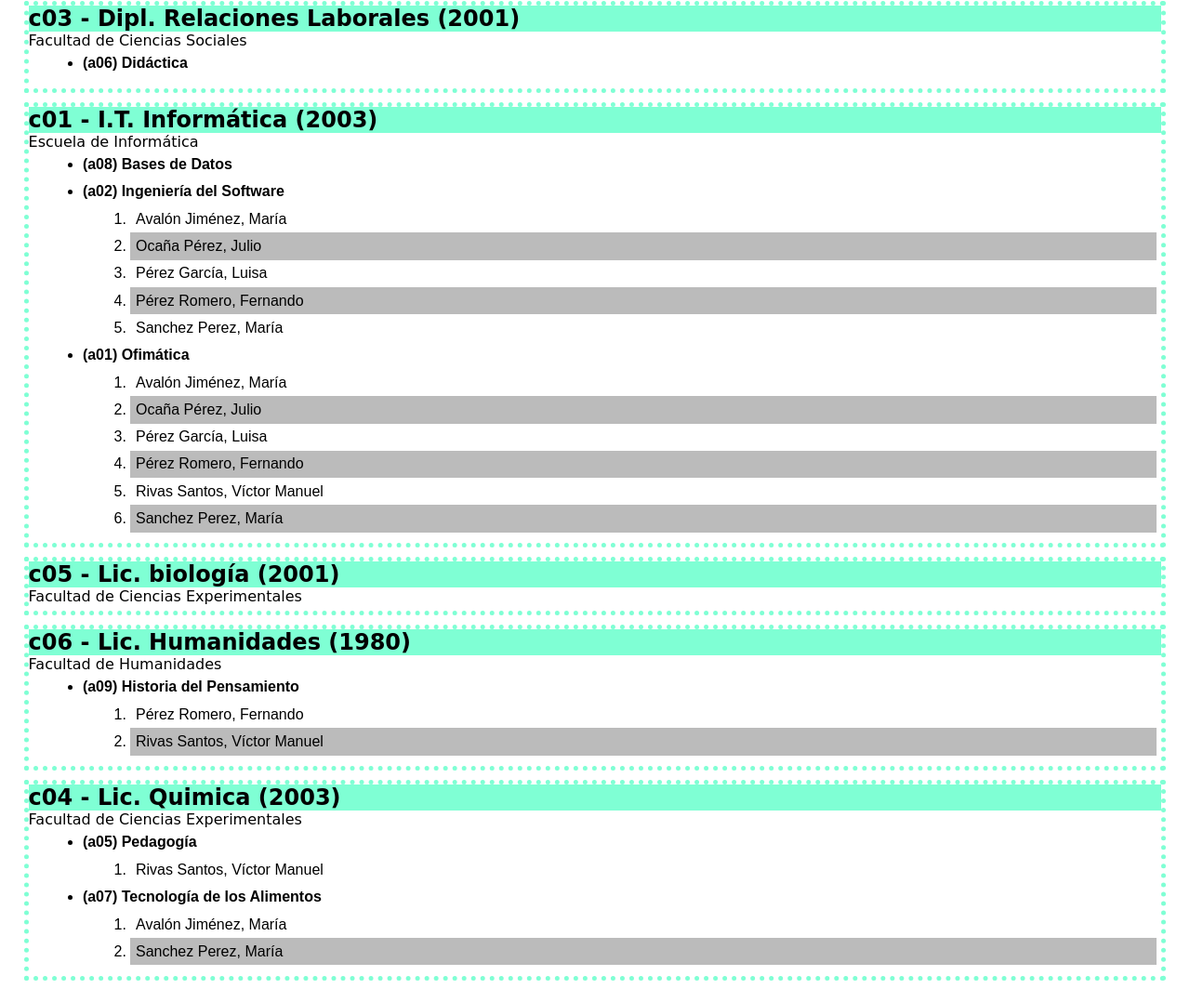
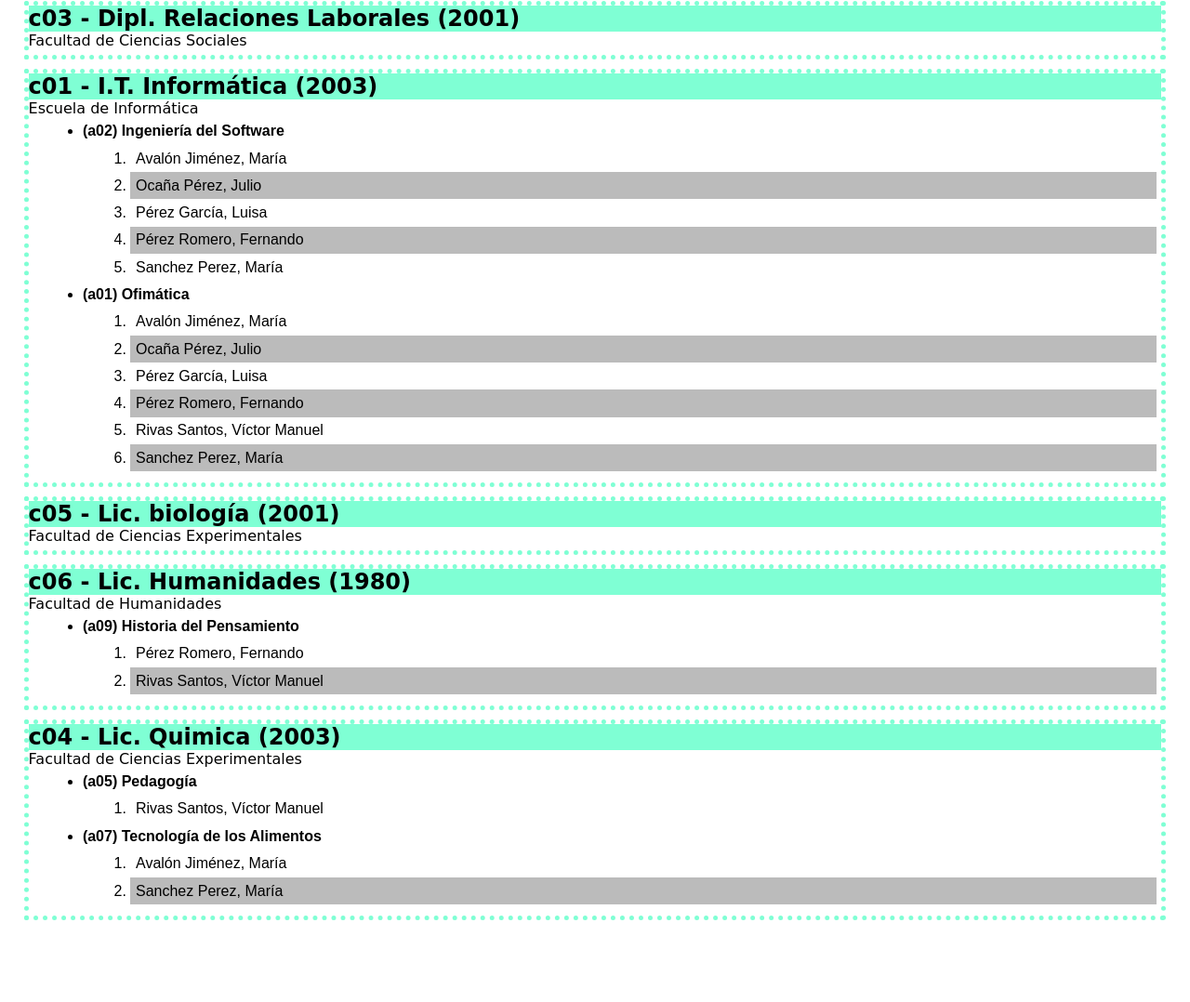
Before and after one commit to MBJ-hub/2021_LMSGI_MBJ, a plain HTML site: page ud06/09/09.html in a window 1280 px wide. Shown: the part 271-1349 px from the top of the page at 93% size. After the commit the page ends 1284 px from the top, so only its background shows below. Drawn offline with Linux system fonts and the light colour scheme.

Commit message:
Add files via upload

```diff
--- a/ud06/09/09.html
+++ b/ud06/09/09.html
@@ -1,16 +1,16 @@
-<!-- @author: Mario Badallo Jiménez-->
-<head>
+<!DOCTYPE htm><html>
+    <head>
         <META http-equiv="Content-Type" content="text/html; charset=UTF-8">
         <title>09 XSLT Mario Badallo Jimenez</title>
-        <meta charset="UTF-8">
-        <meta name="viewport" content="width=device-width, initial-scale=1.0">
-        <meta name="author" content="Sasha">
-        <meta name="application-name" content="AppWeb de LMSGI">
-        <meta name="description" content="Ejercicio de LMGSI">
-        <meta name="keywords" content="xslt, xml">
+        <link rel="stylesheet" href="09.css" type="text/css">
+        <meta name="author" content="Mario Badallo Jimenez">
+        <meta name="application-name" content="Web de Lenguaje de Marcas">
+        <meta name="description" content="">
+        <meta name="keywords" content="lmsgi,,xsd,dtd,xslt,xml">
         <meta name="robots" content="index, follow">
-        <link href="09.css" rel="stylesheet" type="text/css">
-        <link rel="icon" href="../../images/Icono.png" type="image/png">
+        <link rel="icon" href="../../ud02/images/Icono.ico" type="image/png">
+        <link rel="stylesheet" type="text/css" href="">
+        <title></title>
     </head>
     <body>
         <h1>09 XSLT Universidad</h1>
@@ -23,13 +23,17 @@
                     <li>
                         (a03) Administraci&oacute;n de Empresas
                         <ol>
-                            <li>Rivas Santos, V&iacute;ctor Manuel</li>
+                            <li>
+                                <abbr title="">Rivas Santos, V&iacute;ctor Manuel</abbr>
+                            </li>
                         </ol>
                     </li>
                     <li>
                         (a04) Derecho Internacional
                         <ol>
-                            <li>P&eacute;rez Romero, Fernando</li>
+                            <li>
+                                <abbr title="">P&eacute;rez Romero, Fernando</abbr>
+                            </li>
                         </ol>
                     </li>
                 </ul>
@@ -40,12 +44,7 @@
             <div class="interior">
                 Facultad de Ciencias Sociales
                 <br>
-                <ul>
-                    <li>
-                        (a06) Did&aacute;ctica
-                        <ol></ol>
-                    </li>
-                </ul>
+                <ul></ul>
             </div>
         </div>
         <div>
@@ -55,28 +54,46 @@
                 <br>
                 <ul>
                     <li>
-                        (a08) Bases de Datos
-                        <ol></ol>
-                    </li>
-                    <li>
                         (a02) Ingenier&iacute;a del Software
                         <ol>
-                            <li>Aval&oacute;n Jim&eacute;nez, Mar&iacute;a</li>
-                            <li>Oca&ntilde;a P&eacute;rez, Julio</li>
-                            <li>P&eacute;rez Garc&iacute;a, Luisa</li>
-                            <li>P&eacute;rez Romero, Fernando</li>
-                            <li>Sanchez Perez, Mar&iacute;a</li>
+                            <li>
+                                <abbr title="">Aval&oacute;n Jim&eacute;nez, Mar&iacute;a</abbr>
+                            </li>
+                            <li>
+                                <abbr title="">Oca&ntilde;a P&eacute;rez, Julio</abbr>
+                            </li>
+                            <li>
+                                <abbr title="">P&eacute;rez Garc&iacute;a, Luisa</abbr>
+                            </li>
+                            <li>
+                                <abbr title="">P&eacute;rez Romero, Fernando</abbr>
+                            </li>
+                            <li>
+                                <abbr title="">Sanchez Perez, Mar&iacute;a</abbr>
+                            </li>
                         </ol>
                     </li>
                     <li>
                         (a01) Ofim&aacute;tica
                         <ol>
-                            <li>Aval&oacute;n Jim&eacute;nez, Mar&iacute;a</li>
-                            <li>Oca&ntilde;a P&eacute;rez, Julio</li>
-                            <li>P&eacute;rez Garc&iacute;a, Luisa</li>
-                            <li>P&eacute;rez Romero, Fernando</li>
-                            <li>Rivas Santos, V&iacute;ctor Manuel</li>
-                            <li>Sanchez Perez, Mar&iacute;a</li>
+                            <li>
+                                <abbr title="">Aval&oacute;n Jim&eacute;nez, Mar&iacute;a</abbr>
+                            </li>
+                            <li>
+                                <abbr title="">Oca&ntilde;a P&eacute;rez, Julio</abbr>
+                            </li>
+                            <li>
+                                <abbr title="">P&eacute;rez Garc&iacute;a, Luisa</abbr>
+                            </li>
+                            <li>
+                                <abbr title="">P&eacute;rez Romero, Fernando</abbr>
+                            </li>
+                            <li>
+                                <abbr title="">Rivas Santos, V&iacute;ctor Manuel</abbr>
+                            </li>
+                            <li>
+                                <abbr title="">Sanchez Perez, Mar&iacute;a</abbr>
+                            </li>
                         </ol>
                     </li>
                 </ul>
@@ -99,8 +116,12 @@
                     <li>
                         (a09) Historia del Pensamiento
                         <ol>
-                            <li>P&eacute;rez Romero, Fernando</li>
-                            <li>Rivas Santos, V&iacute;ctor Manuel</li>
+                            <li>
+                                <abbr title="">P&eacute;rez Romero, Fernando</abbr>
+                            </li>
+                            <li>
+                                <abbr title="">Rivas Santos, V&iacute;ctor Manuel</abbr>
+                            </li>
                         </ol>
                     </li>
                 </ul>
@@ -115,14 +136,20 @@
                     <li>
                         (a05) Pedagog&iacute;a
                         <ol>
-                            <li>Rivas Santos, V&iacute;ctor Manuel</li>
+                            <li>
+                                <abbr title="">Rivas Santos, V&iacute;ctor Manuel</abbr>
+                            </li>
                         </ol>
                     </li>
                     <li>
                         (a07) Tecnolog&iacute;a de los Alimentos
                         <ol>
-                            <li>Aval&oacute;n Jim&eacute;nez, Mar&iacute;a</li>
-                            <li>Sanchez Perez, Mar&iacute;a</li>
+                            <li>
+                                <abbr title="">Aval&oacute;n Jim&eacute;nez, Mar&iacute;a</abbr>
+                            </li>
+                            <li>
+                                <abbr title="">Sanchez Perez, Mar&iacute;a</abbr>
+                            </li>
                         </ol>
                     </li>
                 </ul>
```
Also changed, not shown: 1 other file.
